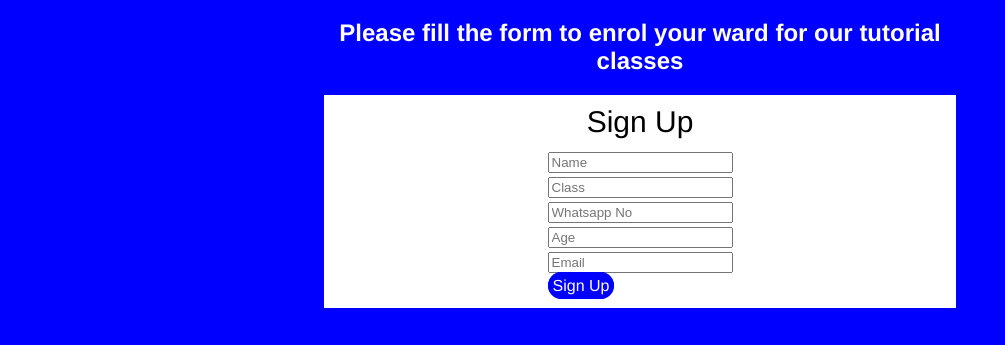
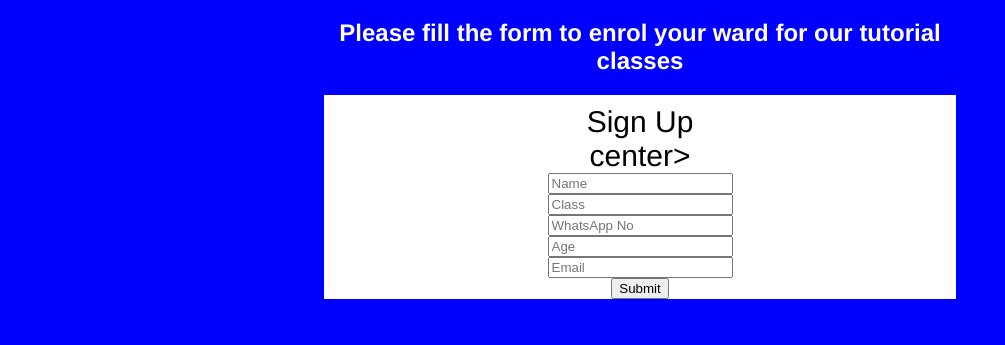
Before and after one commit to tee19yt/toahephzibah, a plain HTML site: page apply.html in a window 1280 px wide. Shown: the part 378-723 px from the top of the page, without its empty margins (0-1005 px from the left). Drawn offline with Linux system fonts and the light colour scheme.

Commit message:
Update apply.html

```diff
--- a/apply.html
+++ b/apply.html
@@ -22,45 +22,31 @@
     </div>
         <div class="info-page">
             <center class="sign">Sign Up</center>
-            <center>
-                <form action="mailto:toahephzibah@gmail.com">
-                    <table class="table">
-                        <tr>
+           center>
+               <section>
+                <div class="container">
+                    <form action="mailto:toahephzibahtutor@gmail.com" method="post">
+                        <div class="form-group">
+                            <input type="text" id="Name" placeholder="Name">
+                        </div>
+                        <div class="form-group">
+                            <input type="text" id="Class" placeholder="Class">
+                        </div>
+                        <div class="form-group">
+                            <input type="text" name="Whatsappno" placeholder="WhatsApp No">
+                        </div>
+                        <div class="form-group">
+                            <input type="text" name="Age" placeholder="Age">
+                        </div>
+                        <div class="from-group">
+                            <input type="text" name="Email" placeholder="Email">
+                        </div>
 
-                            <td>
-                                <input type="text" name="" id="" placeholder="Name">
-                            </td>
-                        </tr>
-                        <tr>
-                            <td>
-                                <input type="text" name="" id="" placeholder="Class">
-                            </td>
-                        </tr>
-                        <tr>
+                        <button type="submit">Submit</button>
+                    </form>
+                </div>
 
-                            <td>
-                                <input type="text" name="" id="" placeholder="Whatsapp No">
-                            </td>
-                        </tr>
-                        <tr>
-                            <td>
-                                <input type="text" name="" id="" placeholder="Age">
-                            </td>
-                        </tr>
-                        <tr>
-                            <td>
-                                <input type="email" placeholder="Email">
-                            </td>
-                        </tr>
-                        <center>
-                            <tr>
-                                <td>
-                                    <a href="mailto:toatutor@gmail.com">Sign Up</a>
-                                </td>
-                            </tr>
-                        </center>
-                    </table>
-                </form>
+               </section>
             </center>
             <h1>
 
```
